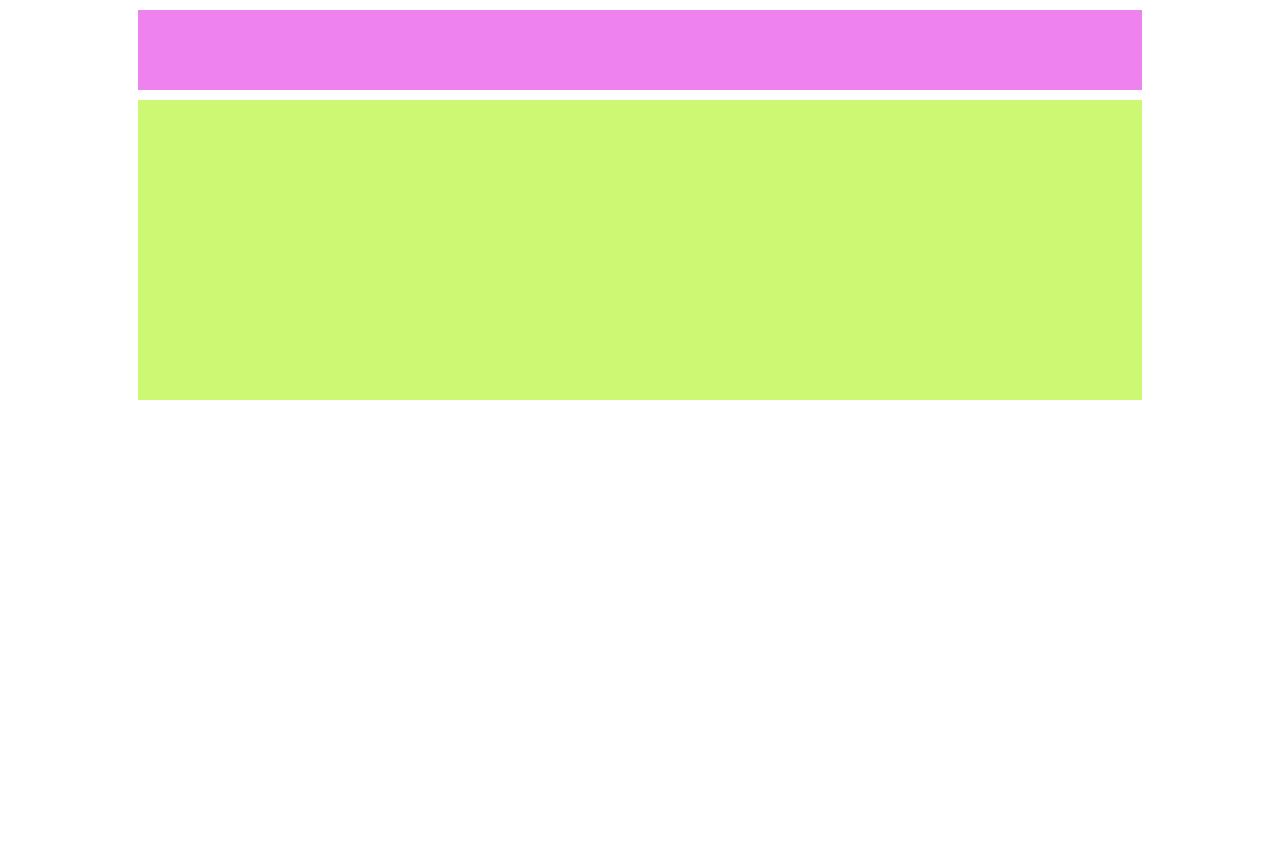
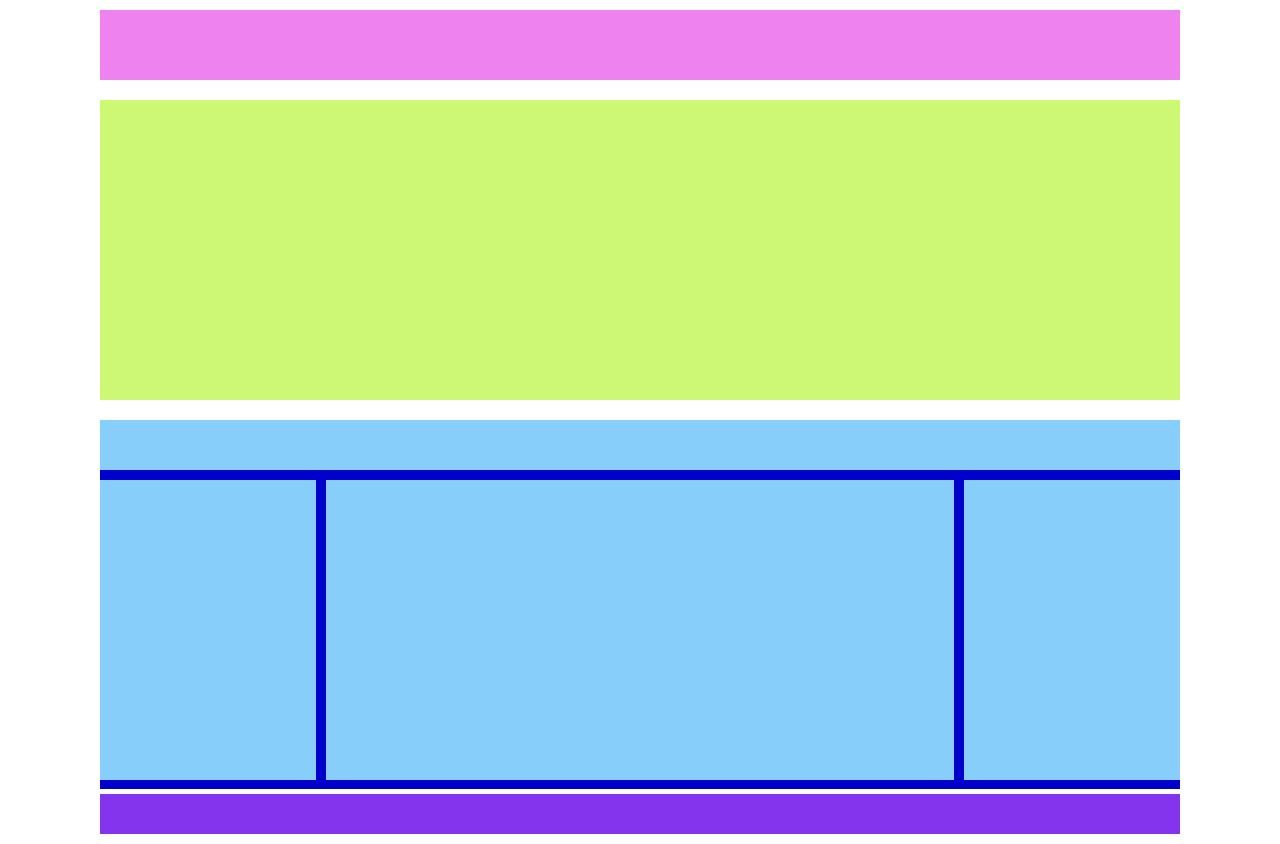
Before and after one commit to ClaudiaLanzoni/htmlcss-struttura-wp, a plain HTML site: page index.html in a window 1280 px wide. Before the commit the page ends 800 px from the top, so only its background shows below. Drawn offline with Linux system fonts and the light colour scheme.

Commit message:
lower-section

```diff
--- a/css/style.css
+++ b/css/style.css
@@ -1,21 +1,77 @@
 * {
-    margin: auto;
+    margin: 0;
     padding: 0;
     box-sizing: border-box;
 }
 
 body {
-    width: 80%;
+    margin: 10px 100px;
 }
 
-#header-principale {
-    margin: 10px;
-    height: 80px;
+header {
+    height: 70px;
+    margin-bottom: 20px;
     background-color: violet;
 }
 
-#first-section {
-    margin: 10px;
+footer {
+    height: 40px;
+    background-color:rgb(132, 52, 236);
+}
+
+.float-left {
+    float: left;
+}
+
+.light-blue {
+    background-color: lightskyblue;
+}
+
+.upper-segment {
+    height: 50px;
+    margin-bottom: 10px;
+}
+
+.lower-segment {
+    display: inline-block;
     height: 300px;
+    margin-bottom: 5px;
+}
+
+.aside {
+    width: 20%;
+    height: 300px;
+}
+
+.first-aside {
+    margin-right: 10px;
+}
+
+.second-aside {
+    margin-left: 10px;
+}
+
+.article {
+    width: calc(60% - 20px);
+    height: 300px;
+
+}
+
+.clearfix::after{
+    content: "";
+    display: table;
+    clear: both;
+}
+
+.first-section {
+    height: 300px;
+    margin-bottom: 20px;
     background-color: rgb(204, 248, 115);
 }
+
+.second-section {
+    height: 100%;
+    width: 100%;
+    background-color: mediumblue;
+    margin-bottom: 5px;
+}
--- a/index.html
+++ b/index.html
@@ -9,35 +9,45 @@
 </head>
 <body>
    <header> <!-- Header -->
-        <div id="header-principale"></div>
+        <div id="main-header"></div>
    </header>
 
    <main> <!-- Corpo della pagina -->
 
        <section> <!-- Prima sezione del main -->
-            <div id="first-section"></div>
+            <div class="first-section"></div>
        </section>
 
        <section> <!-- Seconda sezione del main con asides -->
 
-            <div> <!-- "Header" sezione azzurra -->
+        <div class="second-section">
 
+                <div class="upper-segment light-blue"> <!-- "Header" sezione azzurra -->
+
+                </div>
+
+            <div class="clearfix lower-segment"></div>
+
+                <div class="float-left light-blue aside first-aside"> <!-- Primo "aside" sezione azzurra -->
+
+                </div>
+
+                <div class="float-left article light-blue"> <!-- "Article" sezione azzurra -->
+
+                </div>
+
+                <div class="float-left light-blue aside second-aside"> <!-- Secondo "aside" sezione azzurra -->
+
+                </div>
             </div>
-            <div> <!-- Primo "aside" sezione azzurra -->
+        </div>
 
-            </div>
-            <div> <!-- "Article" sezione azzurra -->
-
-            </div>
-            <div> <!-- Secondo "aside" sezione azzurra -->
-
-            </div>
        </section>
 
    </main>
 
    <footer> <!-- Footer -->
-
+        <div id="main-footer"></div>
    </footer>
 </body>
 </html>
```
